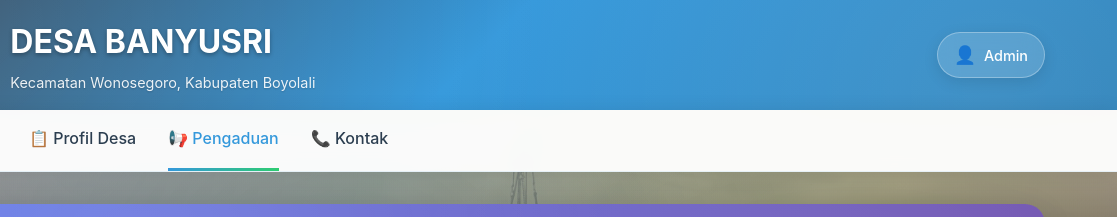
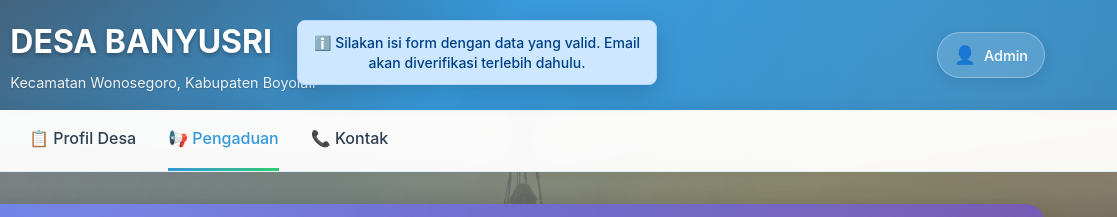
Before and after one commit to Abduldinata/profil-desa-banyusri-2025-kknt7-kel22, a website: page pengaduan.html in a window 1280 px wide. Shown: the top 217 px of the page, 163-1280 px from the left. Drawn offline with Linux system fonts and the light colour scheme.

Commit message:
fix : alert pengaduan

```diff
--- a/css/pengaduan.css
+++ b/css/pengaduan.css
@@ -616,48 +616,59 @@ nav {
    Alert Styles - Enhanced
    ============================================================================= */
 #alert-container {
-            margin: 1rem 0;
-            z-index: 1000;
-            position: relative;
+  position: fixed;
+  top: 20px;
+  left: 50%;
+  transform: translateX(-50%);
+  z-index: 9999;
+  max-width: 90%;
+  width: 360px;
+  pointer-events: none;
 }
 
+/* Alert toast style */
 .alert {
-            padding: 15px;
-            border-radius: 6px;
-            font-weight: bold;
-            margin: 20px 0;
-            font-size: 16px;
-            display: block;
-            z-index: 9999;
-        }
-        .alert {
+  pointer-events: auto;
+  padding: 12px 16px;
+  border-radius: 8px;
+  font-weight: 500;
+  font-size: 14px; /* << kecil dan elegan */
+  margin-bottom: 10px;
+  box-shadow: 0 8px 24px rgba(0, 0, 0, 0.15);
   opacity: 0;
   transform: translateY(-20px);
-            transition: opacity 0.3s ease, transform 0.3s ease;
+  transition: all 0.6s ease-in-out;
+  line-height: 1.4;
+  text-align: center;
 }
 
+/* Saat muncul */
 .alert.show {
   opacity: 1;
   transform: translateY(0);
 }
 
+/* Success = Hijau */
 .alert-success {
   background: #d4edda;
   color: #155724;
   border: 1px solid #c3e6cb;
 }
 
+/* Error = Merah */
 .alert-error {
   background: #f8d7da;
   color: #721c24;
   border: 1px solid #f5c6cb;
 }
 
+/* Info = Biru muda */
 .alert-info {
   background: #cce7ff;
   color: #004085;
   border: 1px solid #b3d7ff;
 }
+
 
 /* =============================================================================
    Loading Animation - Enhanced
--- a/pengaduan.html
+++ b/pengaduan.html
@@ -7,6 +7,15 @@
     <link rel="stylesheet" href="css/pengaduan.css">
 </head>
 <body>
+        <!-- Loading di luar alert -->
+        <div id="loading" class="loading" style="display: none;">
+            <div class="spinner"></div>
+            <p>Memproses pengaduan Anda...</p>
+        </div>
+
+        <!-- Alert container -->
+        <div id="alert-container"></div>
+
     <!-- Header -->
     <header>
         <div class="header-content">
@@ -133,15 +142,6 @@
             <!-- Form Pengaduan -->
             <section class="section" id="form-pengaduan">
             <h2>Form Pengaduan Online</h2>
-
-              <!-- Loading di luar alert -->
-        <div id="loading" class="loading" style="display: none;">
-            <div class="spinner"></div>
-            <p>Memproses pengaduan Anda...</p>
-        </div>
-
-        <!-- Alert container -->
-        <div id="alert-container"></div>
 
         <form id="complaint-form" class="complaint-form">
             <!-- Nama, NIK, Telepon tetap seperti biasa -->
```
Lines whose indentation alone changed are shown as unchanged.
